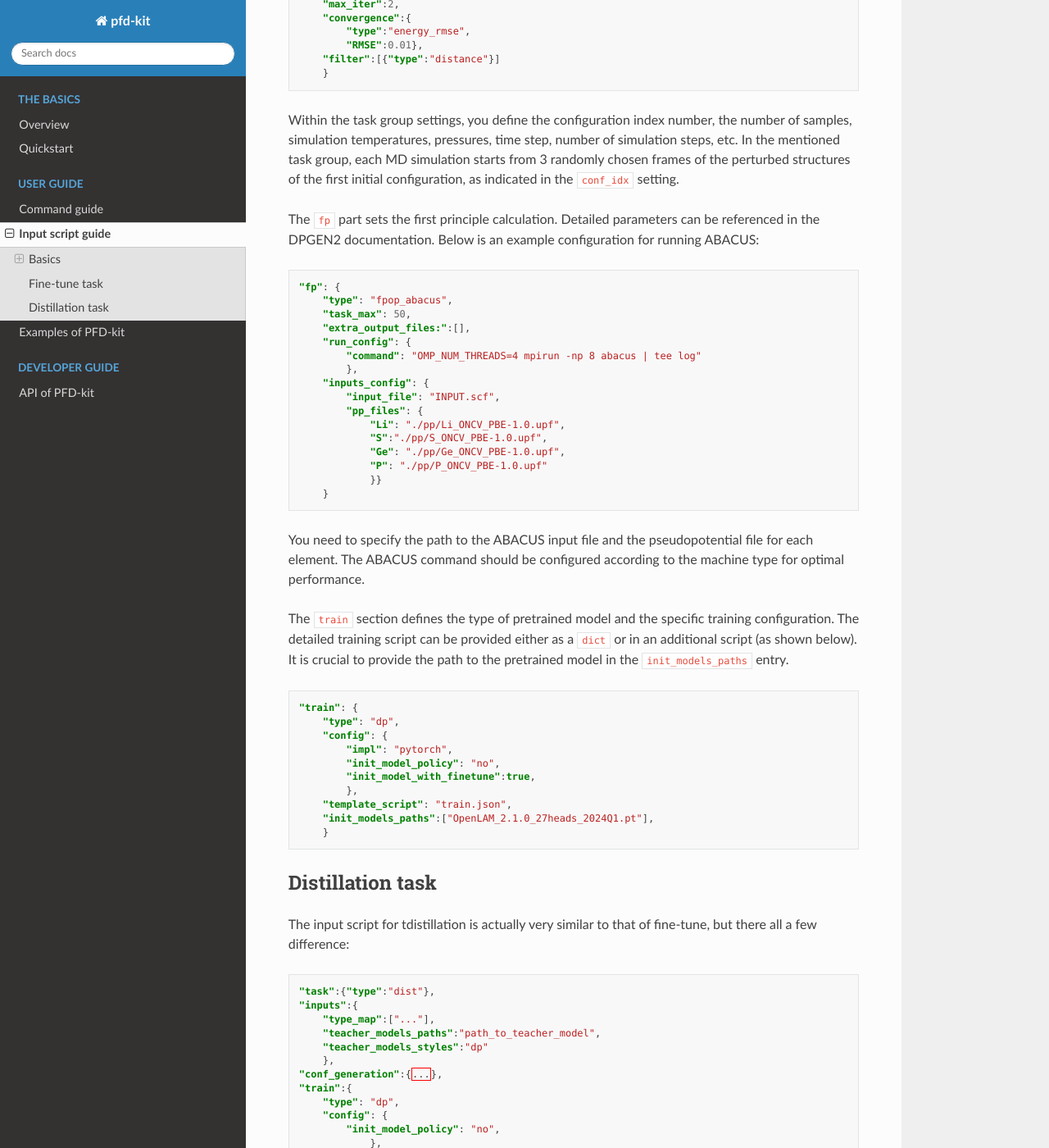
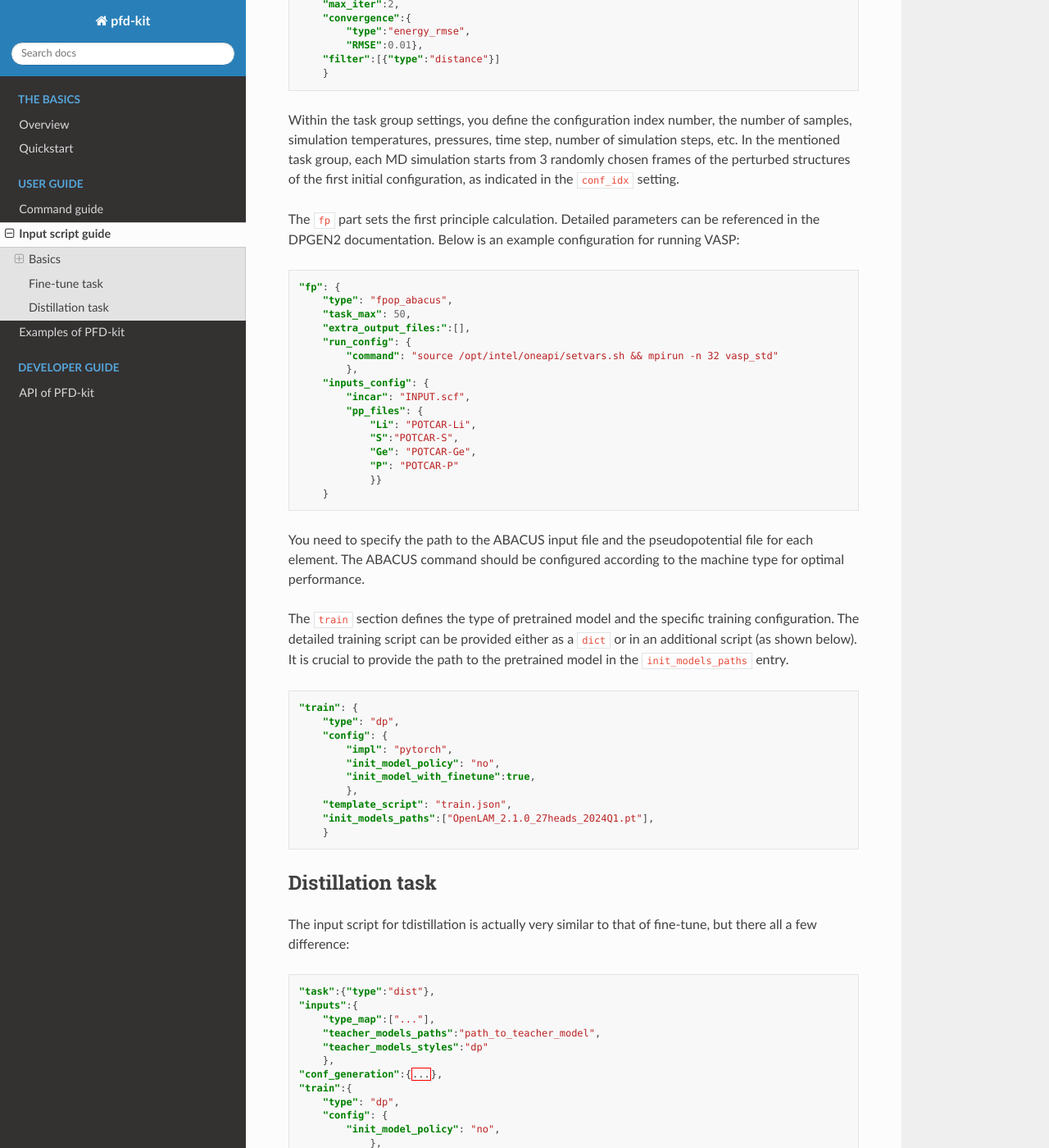
Before and after one commit to ruoyuwang1995nya/pfd-kit, a Sphinx documentation site: the page built from docs/usage/guide-on-script.md, in a window 1280 px wide and 1400 px high, scrolled down 3290 px. Shown: the whole window at 82% size. Built offline with Sphinx 7.4.7 and the Read the Docs theme 3.1.0, drawn with Linux system fonts in a browser that asks for light colours; some of the changed text lies outside the part shown.

Commit message:
fix: update I/O of steps

````diff
--- a/docs/usage/guide-on-script.md
+++ b/docs/usage/guide-on-script.md
@@ -60,7 +60,7 @@ Similary, to set the step performing, say, the DFT calculation with ABACUS softw
 "step_configs": {
         "run_fp_config": {
             "template_config": {
-                "image": "registry.dp.tech/dptech/abacus:3.6.1",
+                "image": "registry.dp.tech/dptech/vasp:5.4.4",
             },
             "continue_on_success_ratio": 0.9,
             "executor": {
@@ -77,7 +77,7 @@ Similary, to set the step performing, say, the DFT calculation with ABACUS softw
                             }
 ```
 
-One can see that an ABACUS image  and a more powerful machine with 32 cores and 64GB memories are selected.
+One can see that the VASP image and a more powerful machine with 32 cores and 64GB memories are selected.
 
 ## Fine-tune task
 A model fine-tune workflow is defined by the following paramters. One first specifies the workflow type in the `task` section,
@@ -142,7 +142,7 @@ The `exploration` section defines the parameters for molecular dynamics (MD) sim
 Within the task group settings, you define the configuration index number, the number of samples, simulation temperatures, pressures, time step, number of simulation steps, etc. In the mentioned task group, each MD simulation starts from 3 randomly chosen frames of the perturbed structures of the first initial configuration, as indicated in the `conf_idx` setting.
 
 
-The `fp` part sets the first principle calculation. Detailed parameters can be referenced in the DPGEN2 documentation. Below is an example configuration for running ABACUS:
+The `fp` part sets the first principle calculation. Detailed parameters can be referenced in the DPGEN2 documentation. Below is an example configuration for running VASP:
 
 ```json
 "fp": {
@@ -150,15 +150,15 @@ The `fp` part sets the first principle calculation. Detailed parameters can be r
     "task_max": 50,
     "extra_output_files:":[],
     "run_config": {
-        "command": "OMP_NUM_THREADS=4 mpirun -np 8 abacus | tee log"
+        "command": "source /opt/intel/oneapi/setvars.sh && mpirun -n 32 vasp_std"
         },
     "inputs_config": {
-        "input_file": "INPUT.scf",
+        "incar": "INPUT.scf",
         "pp_files": {
-            "Li": "./pp/Li_ONCV_PBE-1.0.upf",
-            "S":"./pp/S_ONCV_PBE-1.0.upf",
-            "Ge": "./pp/Ge_ONCV_PBE-1.0.upf",
-            "P": "./pp/P_ONCV_PBE-1.0.upf"
+            "Li": "POTCAR-Li",
+            "S":"POTCAR-S",
+            "Ge": "POTCAR-Ge",
+            "P": "POTCAR-P"
             }}
     }
 ```
````
Also changed, not shown: other parts of docs/usage/guide-on-script.md (+9 -2 lines), 5 other files.
